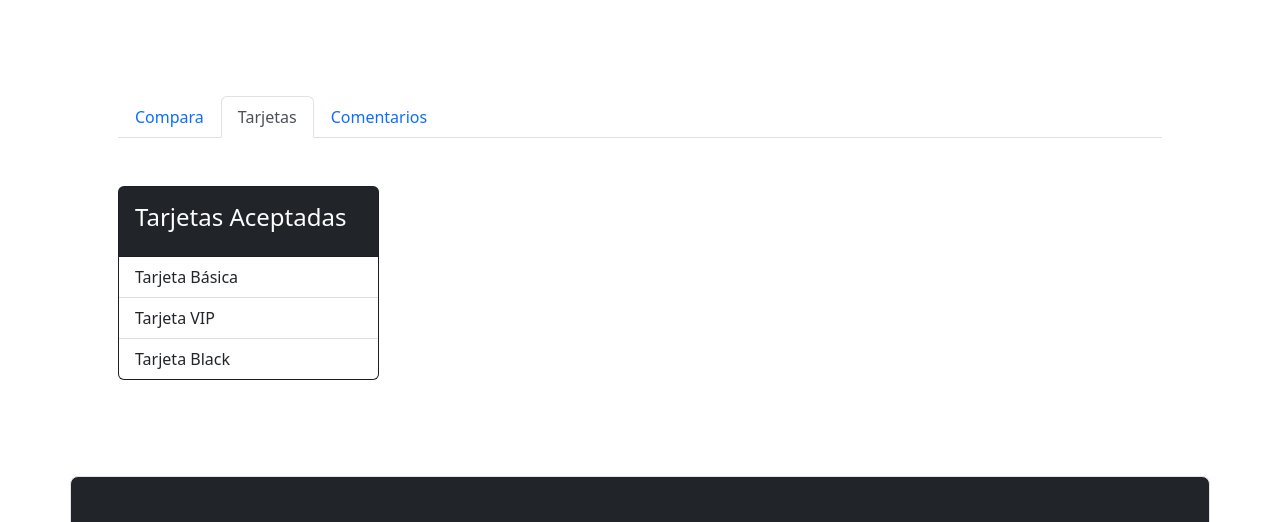
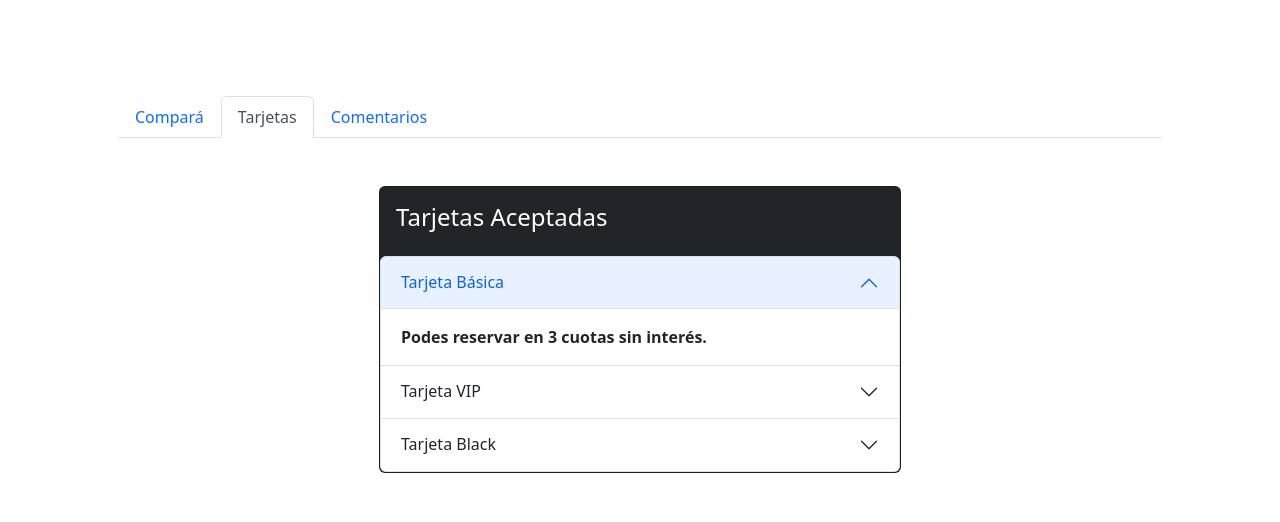
Before and after one commit to miguell29/guia-hoteles, a website: page html/precios.html in a window 1280 px wide. Both pictures are taken after a click on the tab "Tarjetas". Shown: the part 242-764 px from the top of the page. Drawn offline with nearby package versions, Linux system fonts and the light colour scheme.

Commit message:
Se trabajo con el componente accordion de bootstrap en precios.html en la seccion de tarjetas

```diff
--- a/html/precios.html
+++ b/html/precios.html
@@ -52,9 +52,10 @@
 </header>
 <!-- SECCION PRINCIPAL -->
 <main class="container p-5 mt-5 mb-5">
+  <!-- HEADER DE LAS PESTAÑAS -->
   <ul class="nav nav-tabs id="myTab" role="tablist">
     <li class="nav-item" role="presentation">
-      <button class="nav-link active" id="home-tab" data-bs-toggle="tab" data-bs-target="#home-tab-pane" type="button" role="tab" aria-controls="home-tab-pane" aria-selected="true">Compara</button>
+      <button class="nav-link active" id="home-tab" data-bs-toggle="tab" data-bs-target="#home-tab-pane" type="button" role="tab" aria-controls="home-tab-pane" aria-selected="true">Compará</button>
     </li>
     <li class="nav-item" role="presentation">
       <button class="nav-link" id="profile-tab" data-bs-toggle="tab" data-bs-target="#profile-tab-pane" type="button" role="tab" aria-controls="profile-tab-pane" aria-selected="false">Tarjetas</button>
@@ -63,6 +64,7 @@
       <button class="nav-link" id="contact-tab" data-bs-toggle="tab" data-bs-target="#contact-tab-pane" type="button" role="tab" aria-controls="contact-tab-pane" aria-selected="false">Comentarios</button>
     </li>
   </ul>
+  <!-- CUERPO DE LAS PESTAÑAS -->
   <div class="tab-content" id="myTabContent">
     <!-- PESTAÑA CON LA TABLA DE PRECIOS -->
     <div class="tab-pane fade show active" id="home-tab-pane" role="tabpanel" aria-labelledby="home-tab" tabindex="0">
@@ -137,21 +139,48 @@
     </div>
     <!-- TARJETAS ACEPTADAS -->
     <div class="tab-pane fade mt-5" id="profile-tab-pane" role="tabpanel" aria-labelledby="profile-tab" tabindex="0">
-      <div class="card w-25 text-bg-dark">
+      <div class="card w-50 text-bg-dark m-auto">
         <div class="card-body">
           <h4 class="card-title">Tarjetas Aceptadas</h4>
         </div>
-        <ul class="list-group list-group-flush">
-          <li class="list-group-item">Tarjeta Básica</li>
-          <li class="list-group-item">Tarjeta VIP</li>
-          <li class="list-group-item">Tarjeta Black</li>
-        </ul>
+        <!-- CLASES DE TARJETAS EN FORMATO ACORDION -->
+        <div class="accordion" id="accordion">
+          <div class="accordion-item">
+            <h2 class="accordion-header" id="headingOne">
+              <button class="accordion-button" type="button" data-bs-toggle="collapse" data-bs-target="#collapseOne" aria-expanded="true" aria-controls="collapseOne">
+                Tarjeta Básica
+              </button>
+            </h2>
+            <div id="collapseOne" class="accordion-collapse collapse show" aria-labelledby="headingOne" data-bs-parent="#accordion">
+              <div class="accordion-body"><strong>Podes reservar en 3 cuotas sin interés.</strong></div>
+            </div>
+          </div>
+          <div class="accordion-item">
+            <h2 class="accordion-header" id="headingTwo">
+              <button class="accordion-button collapsed" type="button" data-bs-toggle="collapse" data-bs-target="#collapseTwo" aria-expanded="false" aria-controls="collapseTwo">
+                Tarjeta VIP
+              </button>
+            </h2>
+            <div id="collapseTwo" class="accordion-collapse collapse" aria-labelledby="headingTwo" data-bs-parent="#accordion">
+              <div class="accordion-body"><strong>Podes reservar en 6 cuotas sin interés. <code>Al llegar, recibirás una canasta de obsequios para disfrutar con tu familia.</code></strong></div>
+            </div>
+          </div>
+          <div class="accordion-item">
+            <h2 class="accordion-header" id="headingThree">
+              <button class="accordion-button collapsed" type="button" data-bs-toggle="collapse" data-bs-target="#collapseThree" aria-expanded="false" aria-controls="collapseThree">
+                Tarjeta Black
+              </button>
+            </h2>
+            <div id="collapseThree" class="accordion-collapse collapse" aria-labelledby="headingThree" data-bs-parent="#accordion">
+              <div class="accordion-body"><strong>Podes reservar en 12 cuotas sin interés. Al llegar, recibirás una canasta de obsequios para disfrutar con tu familia <code>y un acceso al gimnasio y spa todos los días de tus vacaciones</code></strong></div>
+            </div>
+          </div>
+        </div>
       </div>
     </div>
-
-    <!-- COMENTARIOS -->
+    <!-- SECCION DE COMENTARIOS -->
     <div class="tab-pane fade" id="contact-tab-pane" role="tabpanel" aria-labelledby="contact-tab" tabindex="0">
-      <form class="w-50">
+      <form class="w-50 mt-5">
         <div class="mb-3">
           <label for="exampleFormControlInput1" class="form-label">Email</label>
           <input type="email" class="form-control" id="exampleFormControlInput1"  required placeholder="name@example.com">
```
